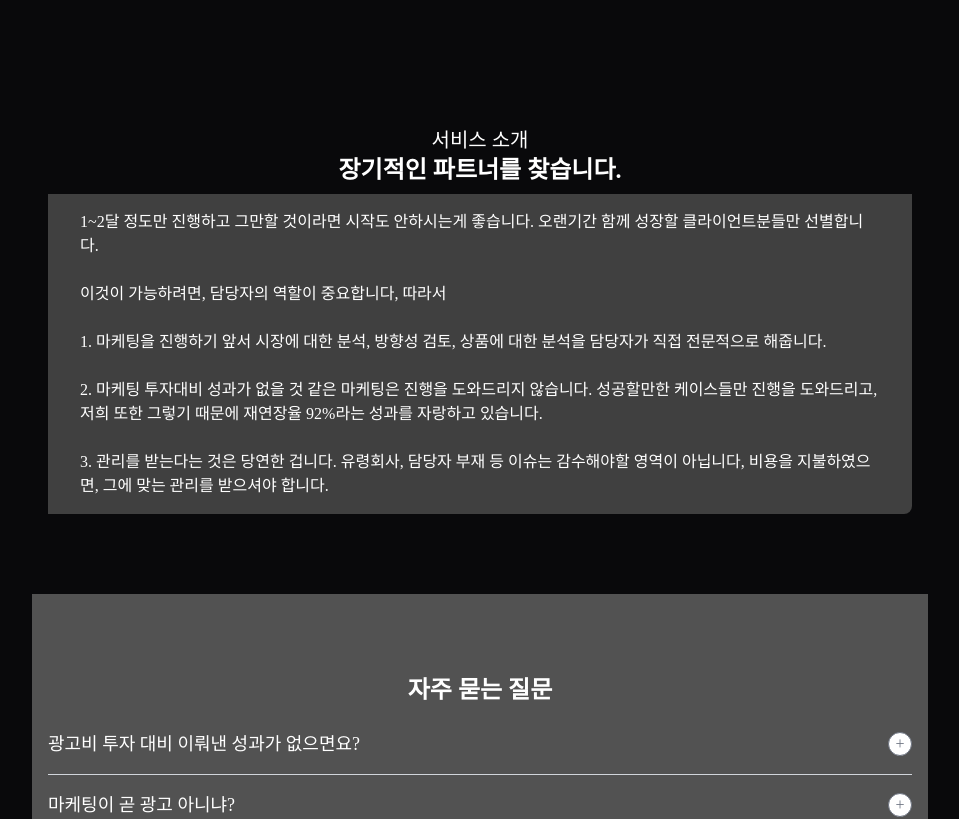
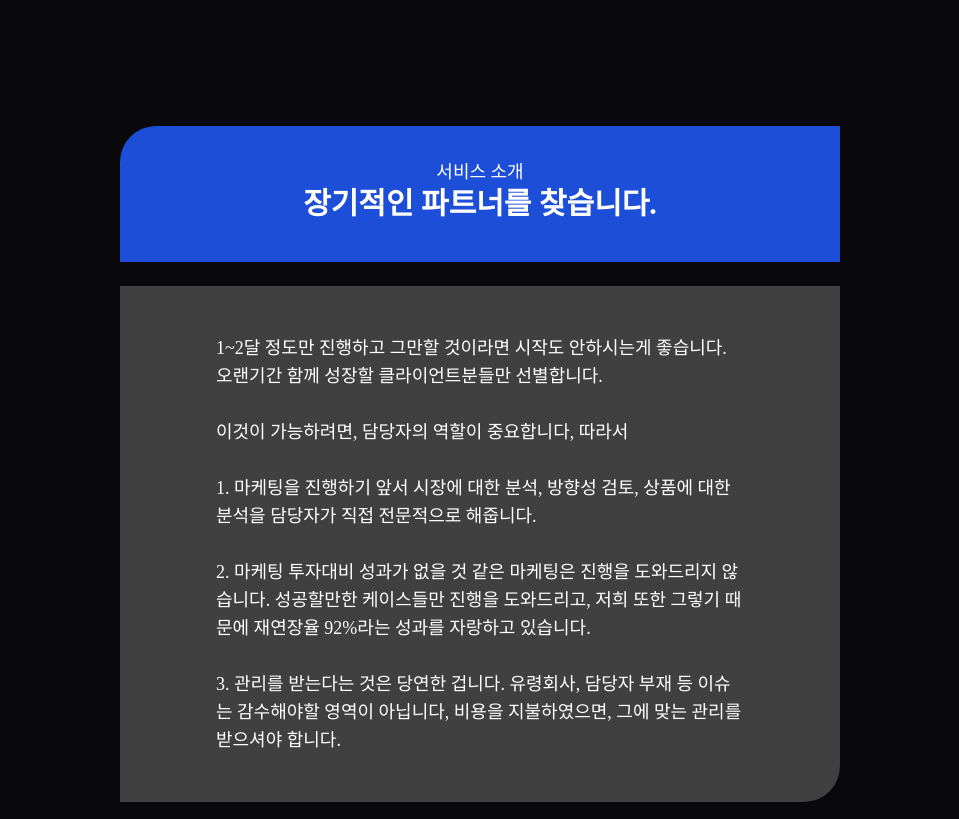
Before and after one commit to jpjun8/webdev_proto, a React (Create React App) app: page / in a window 1280 px wide. Shown: the part 2680-3499 px from the top of the page, without its empty margins (160-1119 px from the left). Built offline with nearby package versions, Linux system fonts and the light colour scheme.

Commit message:
Intro service (Home page)

```diff
--- a/src/pages/Home.js
+++ b/src/pages/Home.js
@@ -146,35 +146,47 @@ const Home = () => {
             <p className="font-bold text-2xl text-center pt-20">
               당신의 마케팅이 지금까지 실패했던 이유를 알려드리겠습니다.
             </p>
-            <hr className="mx-24 mt-8 mb-20 w-full border-1" />
+            <hr className="mx-24 mt-8 mb-20 border-1" />
             <Accordion />
           </div>
         </section>
         {/* 서비스 소개 */}
-        <section id="section3" className="px-4 pt-20 pb-20">
-          <div classname="py-4 px-4 bg-neutral-700">
-          <h2 className="text-xl mb-2 text-center">서비스 소개<br />
-          <strong className="text-2xl font-bold text-center">장기적인 파트너를 찾습니다.</strong>
-          </h2>
+        <section id="section3" className="px-4 py-20">
+          <div className="py-8 mb-6 bg-blue-700 rounded-tl-[36px] text-center w-5/6 mx-auto">
+            <h2 className="text-lg mb-2 font-base">
+              서비스 소개
+              <br />
+              <strong className="text-3xl font-semibold">
+                장기적인 파트너를 찾습니다.
+              </strong>
+            </h2>
           </div>
-          <div className="rounded-br-lg py-4 px-8 bg-neutral-700">
-            <p>
+          <div className="rounded-br-[36px] py-12 px-24 bg-neutral-700 text-lg w-5/6 mx-auto">
+            <p data-aos="fade-up" data-aos-delay="200" data-aos-offset="200" data-aos-easing="ease-in-out-sine">
               1~2달 정도만 진행하고 그만할 것이라면 시작도 안하시는게 좋습니다.
               오랜기간 함께 성장할 클라이언트분들만 선별합니다.
               <br />
               <br />
+            </p>
+            <p data-aos="fade-up" data-aos-delay="400" data-aos-offset="200" data-aos-easing="ease-in-out-sine">
               이것이 가능하려면, 담당자의 역할이 중요합니다, 따라서
               <br />
               <br />
+            </p>
+            <p data-aos="fade-up" data-aos-delay="600" data-aos-offset="200" data-aos-easing="ease-in-out-sine">
               1. 마케팅을 진행하기 앞서 시장에 대한 분석, 방향성 검토, 상품에
               대한 분석을 담당자가 직접 전문적으로 해줍니다.
               <br />
               <br />
+            </p>
+            <p data-aos="fade-up" data-aos-delay="800" data-aos-offset="200" data-aos-easing="ease-in-out-sine">
               2. 마케팅 투자대비 성과가 없을 것 같은 마케팅은 진행을 도와드리지
               않습니다. 성공할만한 케이스들만 진행을 도와드리고, 저희 또한
               그렇기 때문에 재연장율 92%라는 성과를 자랑하고 있습니다.
               <br />
               <br />
+            </p>
+            <p data-aos="fade-up" data-aos-delay="1000" data-aos-offset="200" data-aos-easing="ease-in-out-sine">
               3. 관리를 받는다는 것은 당연한 겁니다. 유령회사, 담당자 부재 등
               이슈는 감수해야할 영역이 아닙니다, 비용을 지불하였으면, 그에 맞는
               관리를 받으셔야 합니다.
```
